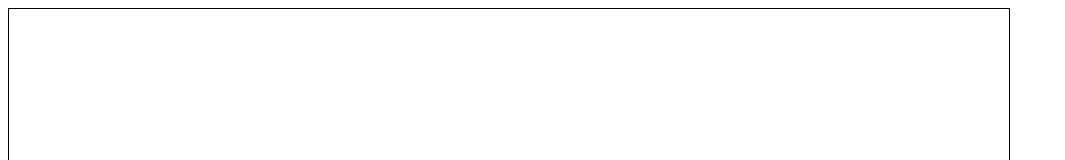
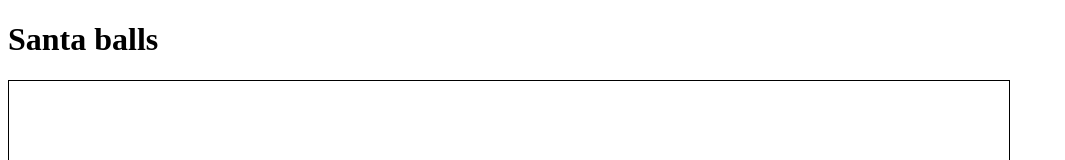
Before and after one commit to rihardsverpejs/Spelite, a plain HTML site: page codins.html in a window 1280 px wide. Shown: the top 160 px of the page, without its empty margins (0-1065 px from the left). Drawn offline with Linux system fonts and the light colour scheme.

Commit message:
Update codins.html

```diff
--- a/codins.html
+++ b/codins.html
@@ -5,6 +5,7 @@
         <script src="./coods.js"></script>
     </head>
     <body>
+        <h1> Santa balls</h1>
         <canvas width=1000 height=500 style="border:1px solid">
 
         </canvas>
```
